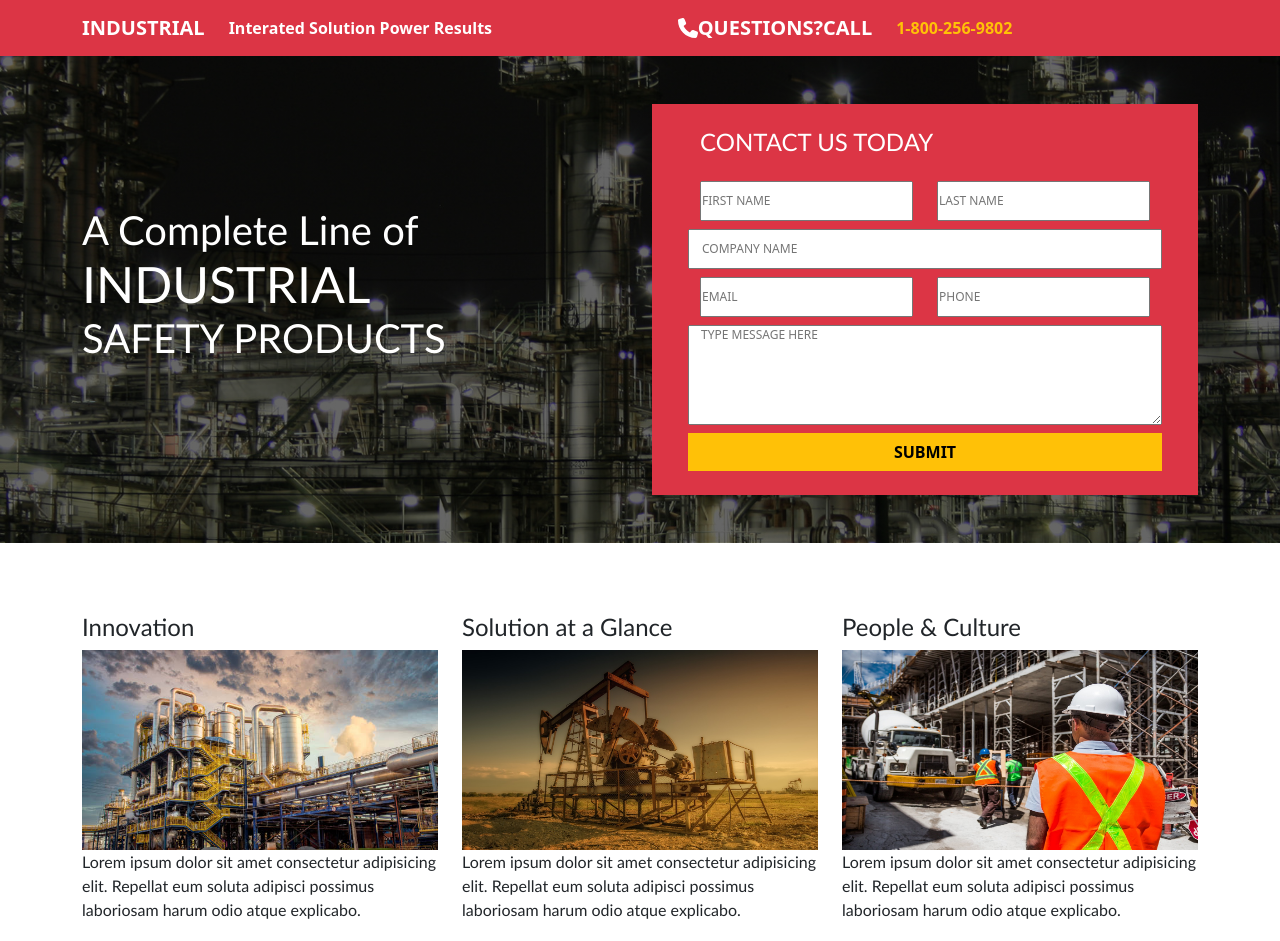
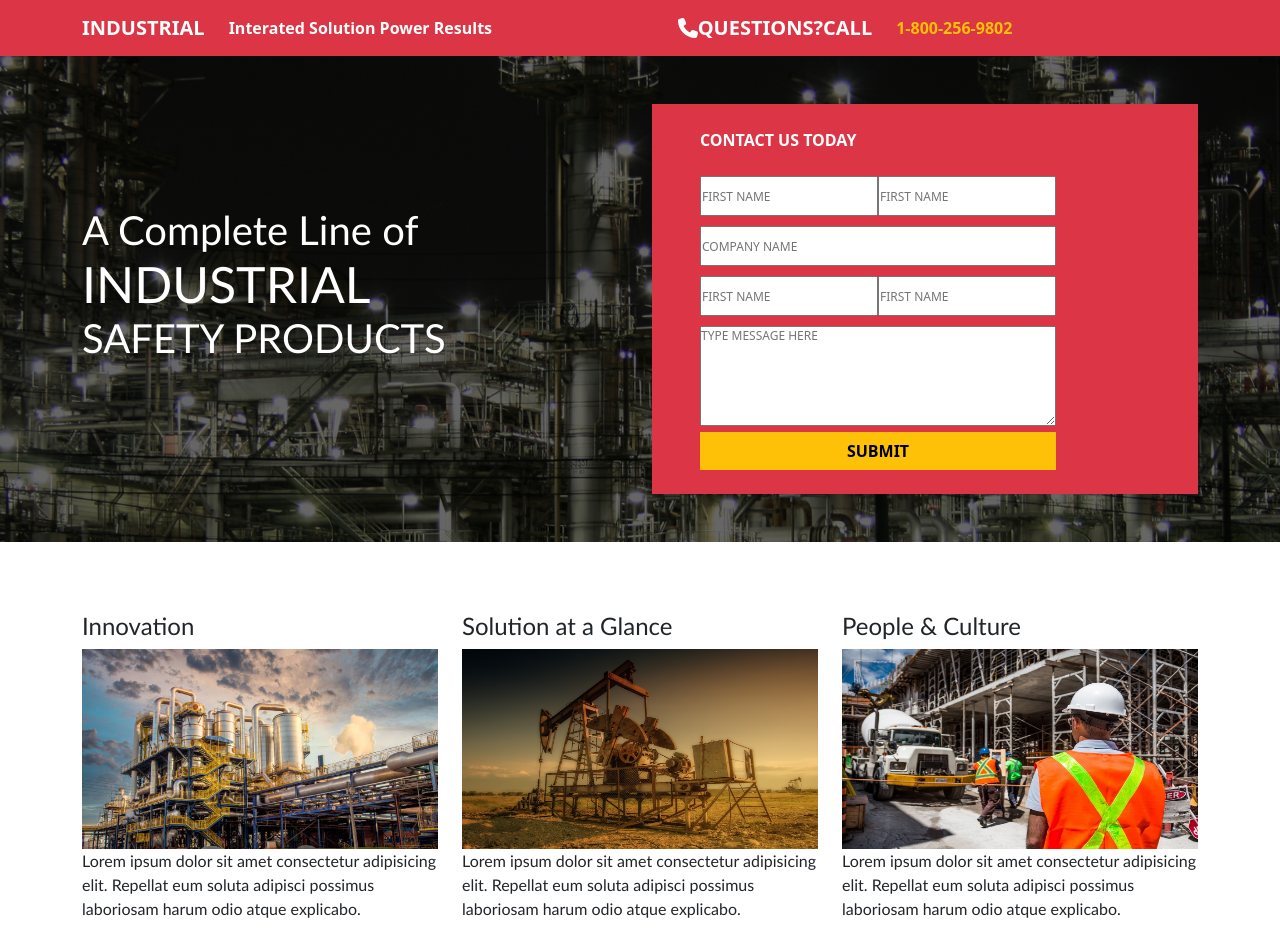
Before and after one commit to komalgb/webpage-bootstrap-3, a plain HTML site: page index.html in a window 1280 px wide. Shown: the top 941 px of the page. Drawn offline with nearby package versions, Linux system fonts and the light colour scheme; a script that the page names is missing.

Commit message:
form updation complete

```diff
--- a/assets/css/style.css
+++ b/assets/css/style.css
@@ -25,9 +25,10 @@ h1, h2, h3, h4, h5, h6, p{
     width: 100%;
     height: 40px;
     font-size: 12px;
+    margin-bottom: 10px;
 }
 .banner form textarea{
-    width: 200%;
+    width: 100%;
     height: 100px;
     font-size: 12px;
 }
--- a/index.html
+++ b/index.html
@@ -45,36 +45,30 @@
           <div class="col-lg-6 col-md-12 pt-5 pb-5">
             <div class="form-bg bg-danger px-5 py-4">
               <form>
-                <div>
-                  <div class="row text-white fw-bold pb-3">
-                    <h4>CONTACT US TODAY</h4>
-                  </div>
-                  <div class="row pb-2">
-                    <div class="col-lg-6">
-                      <input type="text" placeholder="FIRST NAME">
-                    </div>
-                    <div class="col-lg-6">
-                      <input type="text" placeholder="LAST NAME">
-                    </div>
-                  </div>
-                  <div class="row pb-2">
-                    <input type="text" placeholder="COMPANY NAME">
-                  </div>
-                  <div class="row pb-2">
-                    <div class="col-lg-6">
-                      <input type="email" placeholder="EMAIL">
-                    </div>
-                    <div class="col-lg-6">
-                      <input type="text" placeholder="PHONE">
-                    </div>
-                  </div>
-                  <div class="row pb-2">
-                    <textarea placeholder="TYPE MESSAGE HERE"></textarea>
-                  </div>
-                  <div class="row">
-                    <button type="button" class="btn btn-warning fw-semibold" style="width: 100%;">SUBMIT</button>
-                  </div>
-                </div>
+                <table>
+                  <tbody>
+                    <tr>
+                      <td class="text-white fw-bold pb-4">CONTACT US TODAY</td>
+                    </tr>
+                    <tr>
+                      <td><input type="text" placeholder="FIRST NAME"></td>
+                      <td><input type="text" placeholder="FIRST NAME"></td>
+                    </tr>
+                    <tr>
+                      <td colspan="2"><input type="text" placeholder="COMPANY NAME"></td>
+                    </tr>
+                    <tr>
+                      <td><input type="text" placeholder="FIRST NAME"></td>
+                      <td><input type="text" placeholder="FIRST NAME"></td>
+                    </tr>
+                    <tr>
+                      <td colspan="2"><textarea placeholder="TYPE MESSAGE HERE"></textarea></textarea></td>
+                    </tr>
+                    <tr>
+                      <td colspan="2"><button type="button" class="btn btn-warning fw-semibold">SUBMIT</button></td>
+                    </tr>
+                  </tbody>
+                </table>
               </form>
             </div>
           </div>
```
